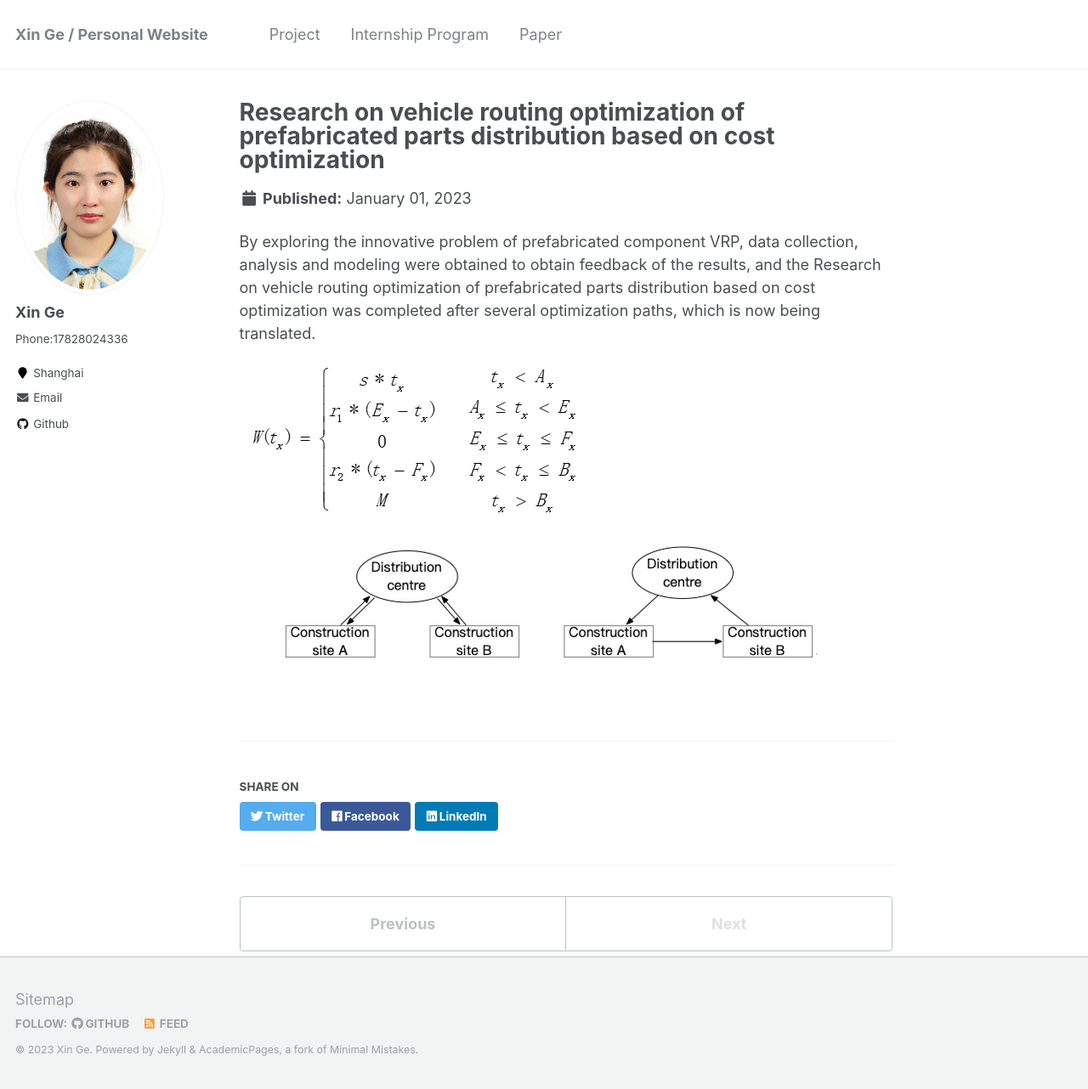
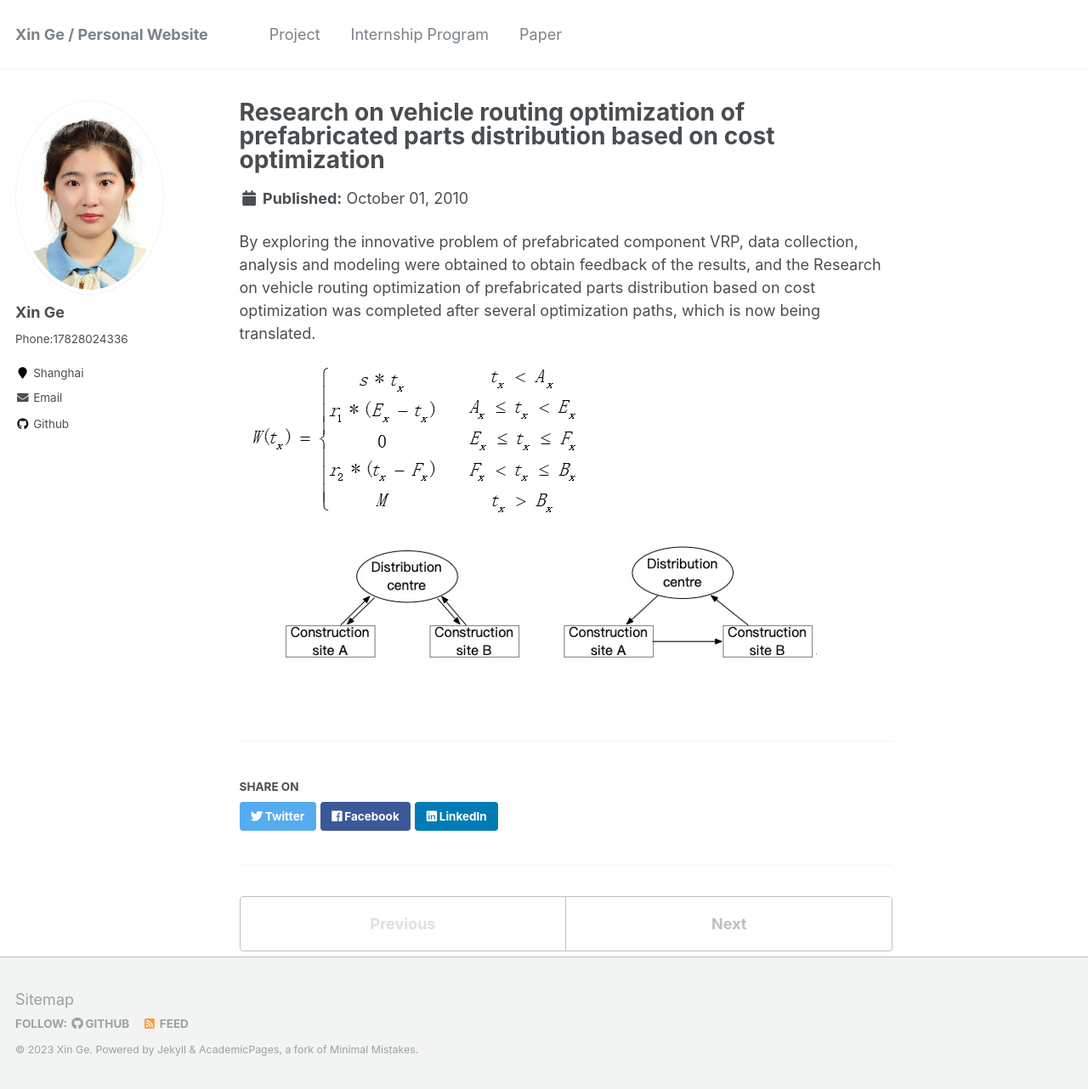
Before and after one commit to Esther0630/Esther0630.github.io, a Jekyll site: the page built from _publications/2010-10-01-paper-title-number-2.md, in a window 1280 px wide and 1282 px high. Shown: the whole window at 85% size. Built offline with Jekyll 4.4.1, drawn with Linux system fonts in a browser that asks for light colours.

Commit message:
Update 2010-10-01-paper-title-number-2.md

```diff
--- a/_publications/2010-10-01-paper-title-number-2.md
+++ b/_publications/2010-10-01-paper-title-number-2.md
@@ -3,7 +3,6 @@ title: "Research on vehicle routing optimization of prefabricated parts distribu
 collection: Publications
 permalink: /publication/2010-10-01-paper-title-number-2
 excerpt: 'Explore the VRP innovation problem of prefabricated components, collect data, analyze and model to obtain the feedback of the results, and obtain the optimal path after multiple optimizations.'
-date: 2023-01-01
 state: 'Working on'
 ---
 By exploring the innovative problem of prefabricated component VRP, data collection, analysis and modeling were obtained to obtain feedback of the results, and the Research on vehicle routing optimization of prefabricated parts distribution based on cost optimization was completed after several optimization paths, which is now being translated.
```
